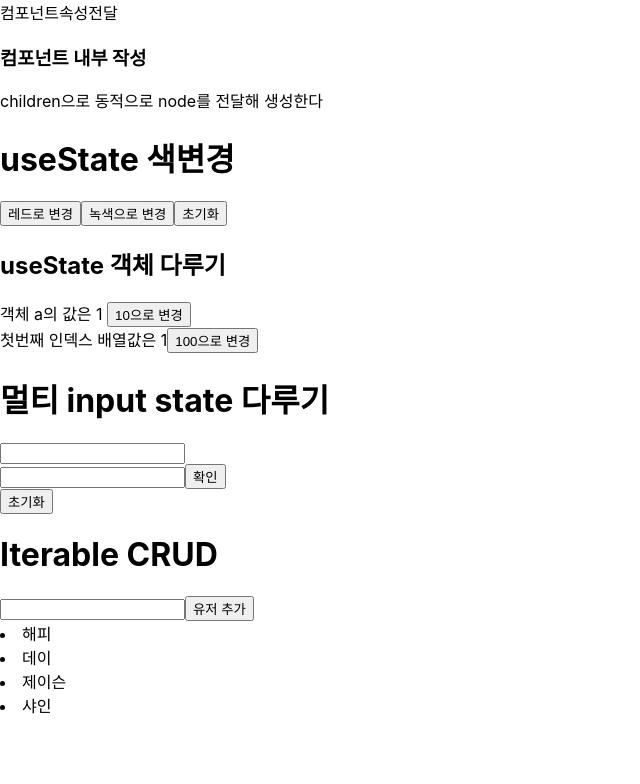
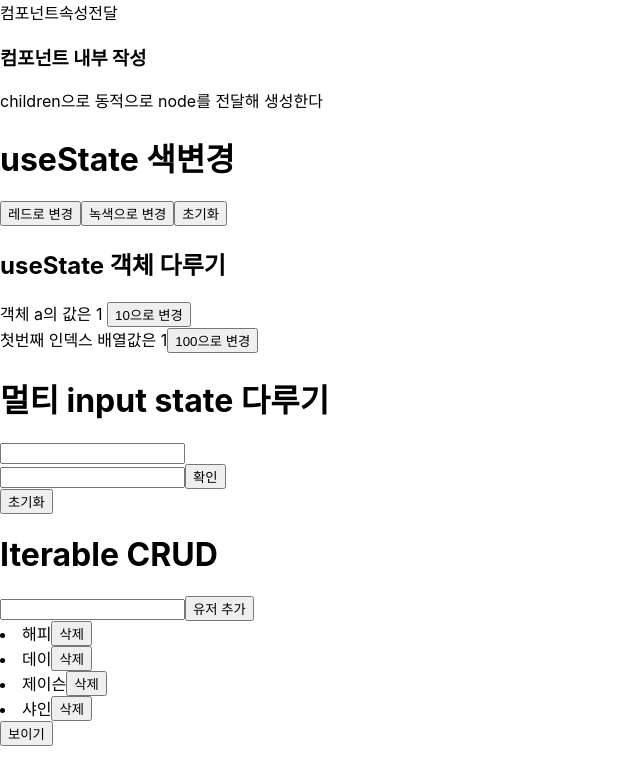
Before and after one commit to happy-sonday/how-to-react-easy, a React (Create React App) app: page / in a window 1280 px wide. Shown: the top 784 px of the page, without its empty margins (0-640 px from the left). Built offline with nearby package versions, Linux system fonts and the light colour scheme.

Commit message:
useEffect

```diff
--- a/src/App.js
+++ b/src/App.js
@@ -1,13 +1,16 @@
 import './App.css';
 
-import React from 'react';
+import React, { useState } from 'react';
 import Home from './pages/Home';
 import SayUseState from './components/SayUseState';
 import HandleObjState from './components/HandleObjState';
 import EventPractice from './components/EventPractice';
 import ListIterable from './components/ListIterable';
+import UseEffectPractice from './components/UseEffectPractice';
 
 const App = () => {
+  const [visible, setVisible] = useState(false);
+
   return (
     <div>
       <Home fromParent={'컴포넌트속성전달'}>
@@ -20,6 +23,11 @@ const App = () => {
       <HandleObjState />
       <EventPractice />
       <ListIterable />
+
+      <button onClick={() => setVisible(!visible)}>
+        {visible ? '숨기기' : '보이기'}
+      </button>
+      {visible && <UseEffectPractice />}
     </div>
   );
 };
--- a/src/components/ListIterable.tsx
+++ b/src/components/ListIterable.tsx
@@ -31,6 +31,11 @@ const ListIterable = () => {
       addUser();
     }
   };
+
+  //NOTE: filter항목을 이용해 not 동등연산자를 통해 필터링된 새로운 배열값을 set한다.
+  const onRemove = (userId: number) => {
+    setUsers(users.filter((user) => user.id !== userId));
+  };
   return (
     <>
       <h1>Iterable CRUD</h1>
@@ -42,7 +47,10 @@ const ListIterable = () => {
       />
       <button onClick={addUser}>유저 추가</button>
       {users.map((user) => (
-        <li key={user.id}>{user.text}</li>
+        <div style={{ display: 'flex' }}>
+          <li key={user.id}>{user.text}</li>
+          <button onClick={() => onRemove(user.id)}>삭제</button>
+        </div>
       ))}
     </>
   );
--- /dev/null
+++ b/src/components/UseEffectPractice.tsx
@@ -0,0 +1,40 @@
+import React, { useEffect, useState } from 'react';
+
+const UseEffectPractice = () => {
+  const [input, setInput] = useState('');
+  const [count, setCount] = useState(0);
+
+  useEffect(() => {
+    console.log('마운트 될때만 실행됩니다.');
+    // 컴포넌트 unmounted에 후속작업할 것을 반환할때에 넣는다.
+    return () => {
+      console.log('unmounted and cleanup');
+    };
+  }, []);
+
+  useEffect(() => {
+    //최초 마운트될때 실행 및 배열에 변수값이 변경될때마다 body내에 작성한 코드 실행
+
+    setCount(count + 1);
+    console.log('useEffect 리렌더링');
+
+    // update되기 직전과 unmounted 직전에 실행됨
+    return () => {
+      console.log('updated', { count });
+    };
+    // 특정 변수값을 읽어들여 감지하고 useEffect body에 작성된 내용을 실행하고자할때는 해당 변수값을 넣는다.
+  }, [input]);
+
+  return (
+    <>
+      <h1>useEffect 연습</h1>
+      <input
+        type='text'
+        onChange={(e) => setInput(e.target.value)}
+        value={input}
+      />
+    </>
+  );
+};
+
+export default UseEffectPractice;
```
